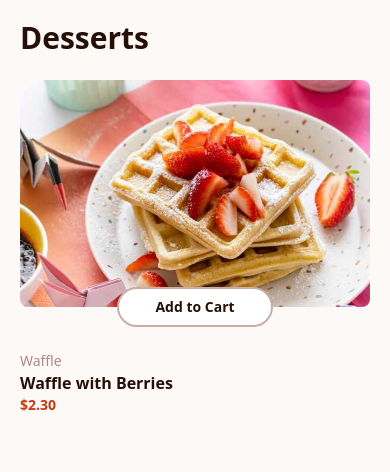
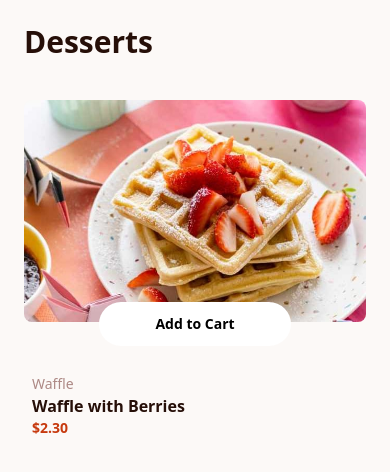
Before and after one commit to Chaveguapo/Product-list, a React (Vite) app: page / in a window 390 px wide. Shown: the top 472 px of the page. Built offline with nearby package versions, Linux system fonts and the light colour scheme.

Commit message:
Setting mobile layout

```diff
--- a/index.html
+++ b/index.html
@@ -1,6 +1,9 @@
 <!DOCTYPE html>
 <html lang="en">
   <head>
+    <style>
+      @import url("https://fonts.googleapis.com/css2?family=Red+Hat+Text:ital,wght@0,300..700;1,300..700&display=swap");
+    </style>
     <meta charset="UTF-8" />
     <link rel="icon" type="image/svg+xml" href="/vite.svg" />
     <meta name="viewport" content="width=device-width, initial-scale=1.0" />
--- a/src/App.tsx
+++ b/src/App.tsx
@@ -1,27 +1,32 @@
 import "./App.css";
 import waffle from "./assets/Images/image-waffle-mobile.jpg";
-
 function App() {
   return (
     <>
-      <div className="min-h-screen bg-Rose_50 p-5 text-left ">
+      <div className="min-h-screen bg-Rose_50 p-6 text-left ">
         <h1 className="font-bold pb-6 text-3xl text-Rose_900">Desserts</h1>
+
         <div>
-          <div className=" flex flex-col items-center ">
+          <ul>
+            <li className=" flex flex-col items-center pt-4 ">
               <img
                 src={waffle}
                 className="rounded-lg static"
                 alt="waffle_with_berries"
               ></img>
-            <button className="relative z-30 bottom-5 p-9 text-sm font-bold text-Rose_900 border-2 rounded-full py-2 border-Rose_300 bg-white">
+              <button
+                aria-label="Add to cart"
+                className="relative z-30 bottom-5 p-14 text-sm font-bold text-Rose_900900 border- rounded-full py-3 border-Rose_300 bg-white active:bg-Red  focus:outline-none focus:text-Rose_50 focus:bg-Red"
+              >
                 Add to Cart
               </button>
-          </div>
-          <div className="pt-1">
+            </li>
+            <div className="p-2">
               <h3 className="text-sm text-Rose_400">Waffle</h3>
               <h2 className=" text-Rose_900 font-bold">Waffle with Berries</h2>
               <h2 className=" text-Red text-sm font font-bold">$2.30</h2>
             </div>
+          </ul>
         </div>
       </div>
     </>
```
Lines whose indentation alone changed are shown as unchanged.
